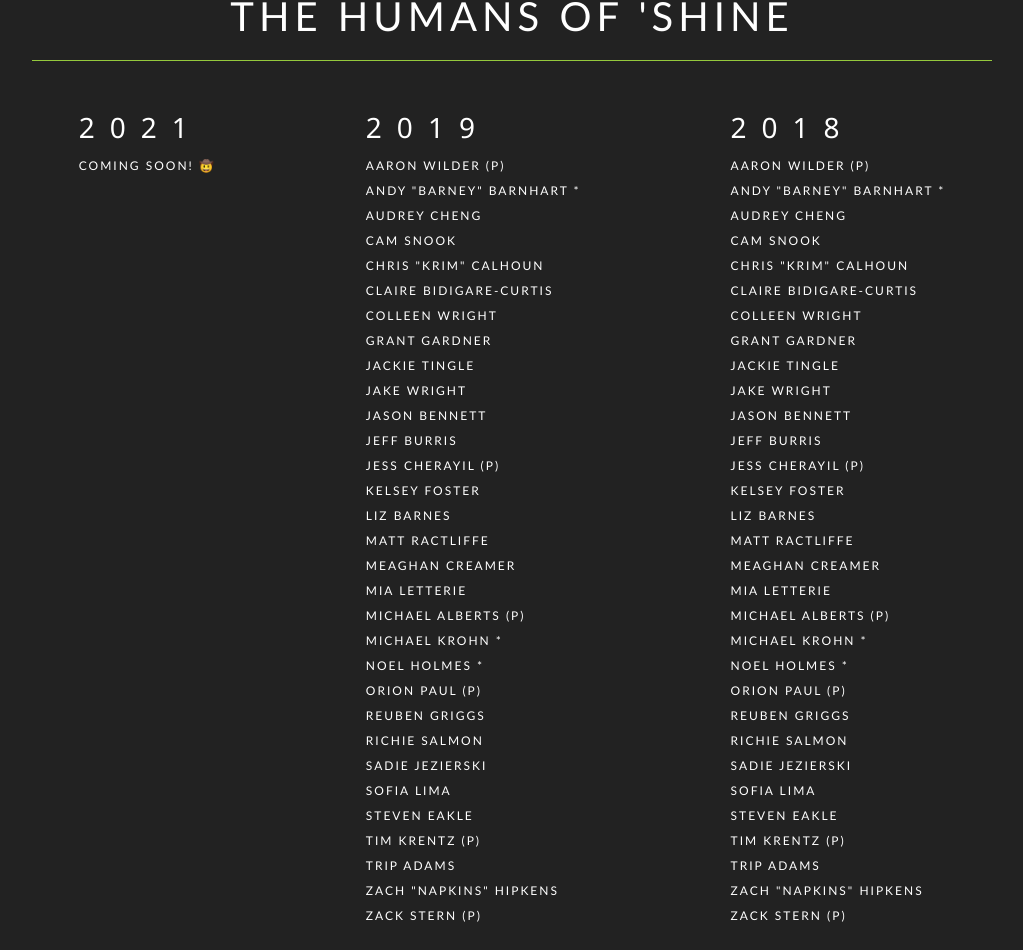
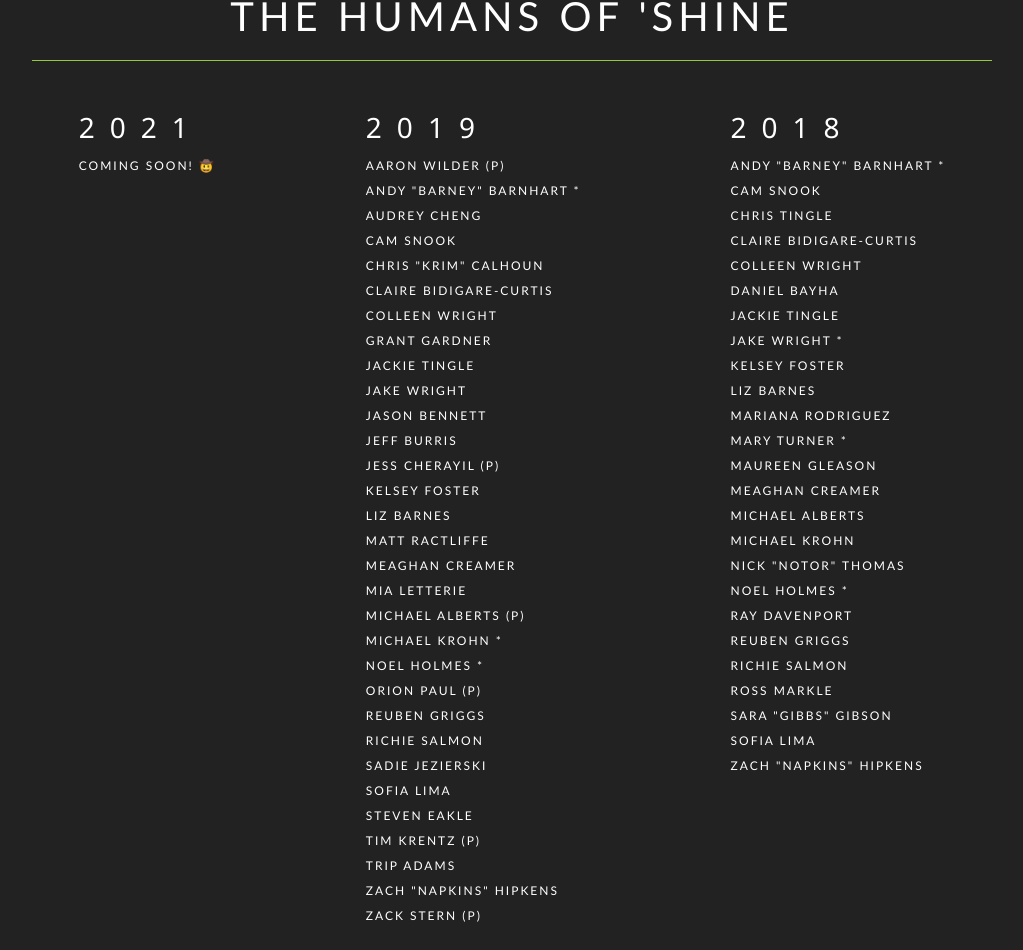
Before and after one commit to liz-barnes/nashville-shine-ultimate, a React (Create React App) app: page /roster in a window 1280 px wide. Shown: the part 883-1833 px from the top of the page, without its empty margins (128-1151 px from the left). Built offline with nearby package versions, Linux system fonts and the light colour scheme.

Commit message:
map over 2018 roster

```diff
--- a/src/Components/Roster/index.js
+++ b/src/Components/Roster/index.js
@@ -1,6 +1,7 @@
 import React from 'react';
 import sectionals from '../../helpers/images/sectionals.jpeg';
-import roster19 from '../../helpers/data/roster2019';
+import roster2019 from '../../helpers/data/roster2019';
+import roster2018 from '../../helpers/data/roster2018';
 
 export default function Roster() {
   return (
@@ -18,11 +19,11 @@ export default function Roster() {
           </div>
           <div className='roster'>
             <h4 className='year'>2019</h4>
-            {roster19.map((player) => <li>{player.name}</li>)}
+            {roster2019.map((player) => <li>{player.name}</li>)}
           </div>
           <div className='roster'>
             <h4 className='year'>2018</h4>
-            {roster19.map((player) => <li>{player.name}</li>)}
+            {roster2018.map((player) => <li>{player.name}</li>)}
           </div>
         </div>
       </section>
```
